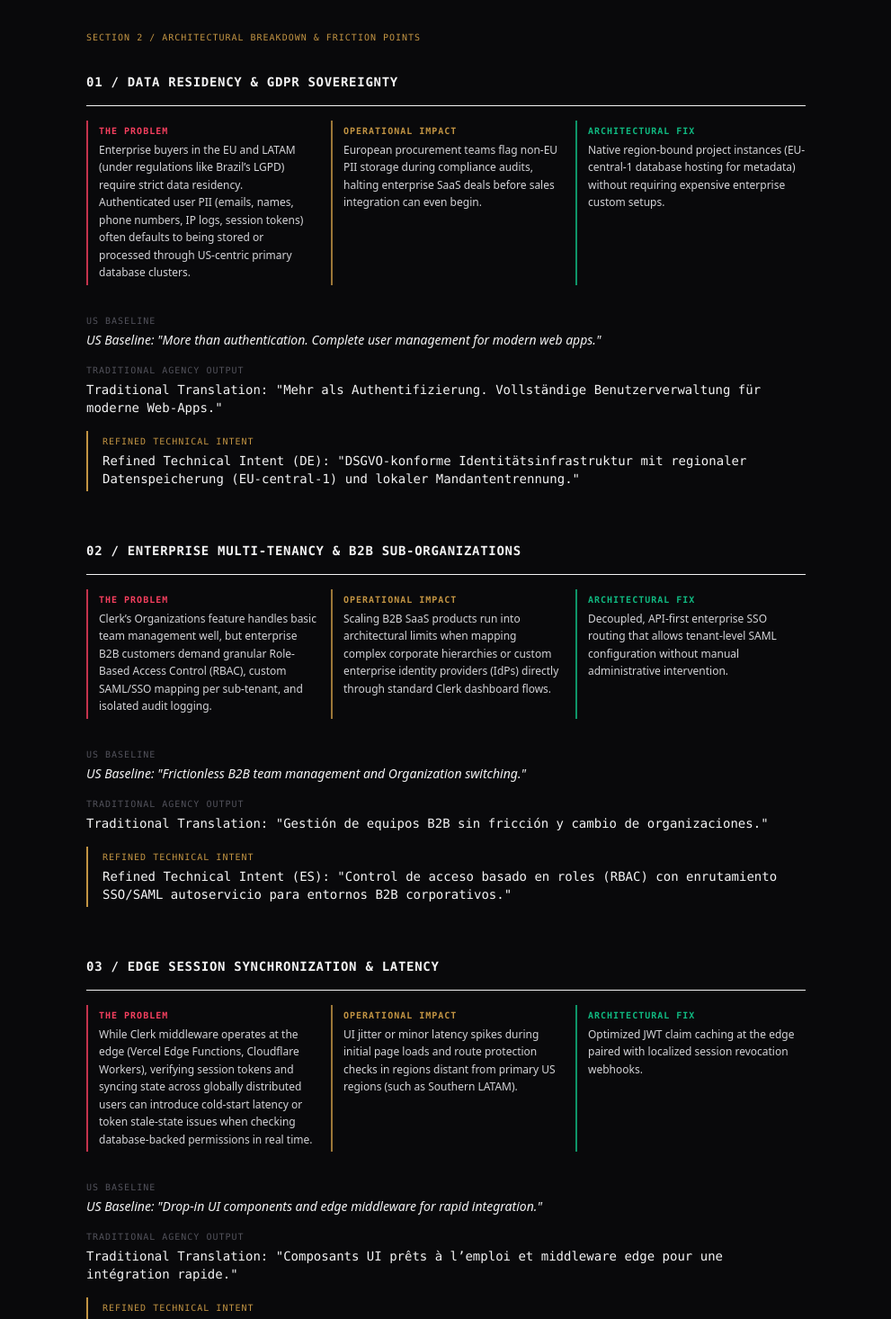
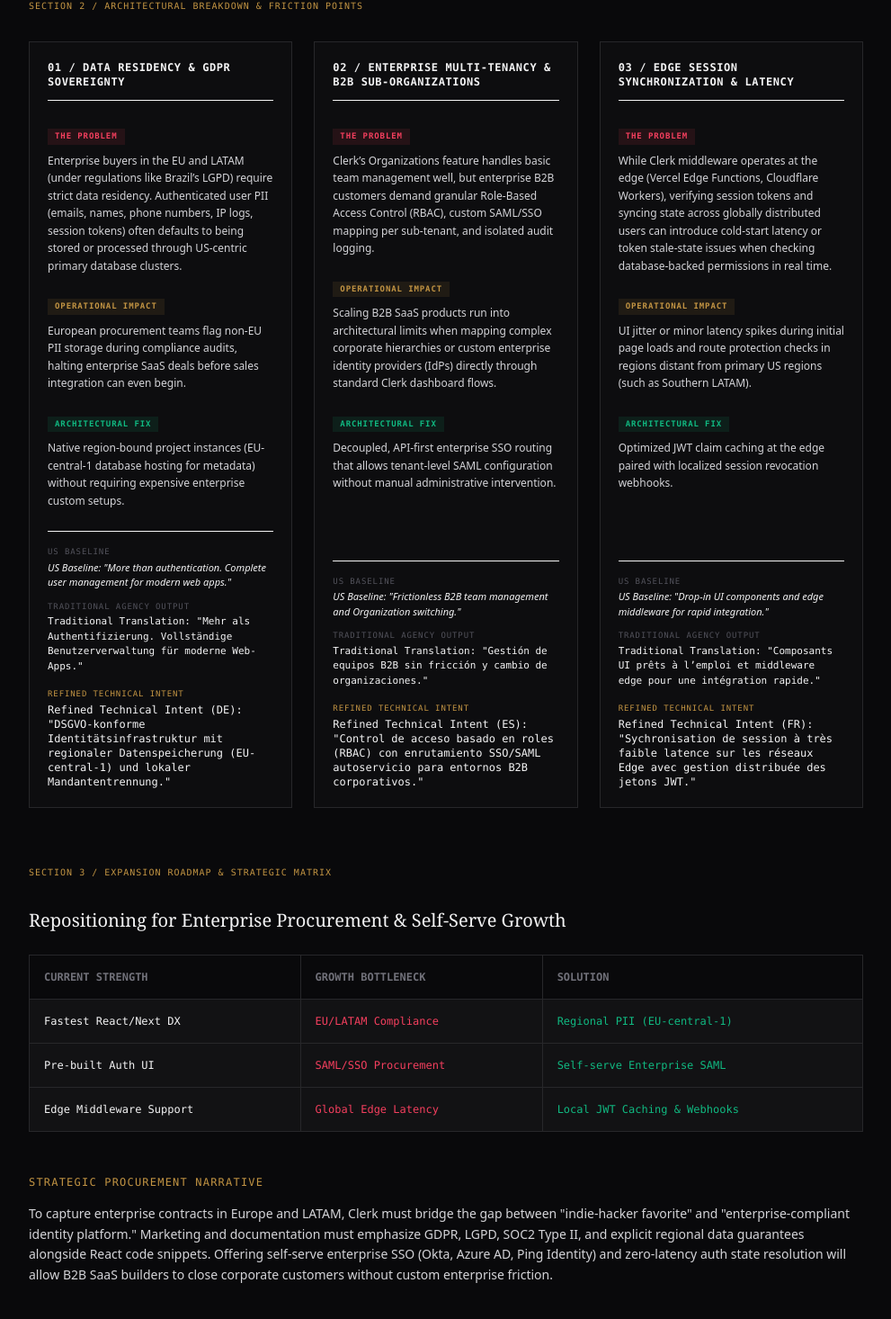
Before and after one commit to veravoxlocalization-create/Front, a Next.js app: page /audits/clerk in a window 1280 px wide. Shown: the part 834-2300 px from the top of the page at 90% size, without its empty margins (144-1135 px from the left). Built offline with nearby package versions, Linux system fonts and the light colour scheme.

Commit message:
Update page.tsx

```diff
--- a/app/audits/clerk/page.tsx
+++ b/app/audits/clerk/page.tsx
@@ -412,9 +412,39 @@
   const [lang, setLang] = useState('en');
   const t = AUDIT_CONTENT[lang] || AUDIT_CONTENT.en;
 
+  const blocks = [
+    {
+      title: t.b1Title,
+      problem: t.b1Problem,
+      impact: t.b1Impact,
+      fix: t.b1Fix,
+      us: t.b1Us,
+      trad: t.b1Trad,
+      refined: t.b1Refined
+    },
+    {
+      title: t.b2Title,
+      problem: t.b2Problem,
+      impact: t.b2Impact,
+      fix: t.b2Fix,
+      us: t.b2Us,
+      trad: t.b2Trad,
+      refined: t.b2Refined
+    },
+    {
+      title: t.b3Title,
+      problem: t.b3Problem,
+      impact: t.b3Impact,
+      fix: t.b3Fix,
+      us: t.b3Us,
+      trad: t.b3Trad,
+      refined: t.b3Refined
+    }
+  ];
+
   return (
     <div className="min-h-screen bg-ink-950 text-bone-100 font-sans selection:bg-signal-gold selection:text-ink-950 print:bg-white print:text-black">
-      {/* GLOBAL PRINT STYLES TO FORCE CLEAN DOCUMENT OUTPUT */}
+      {/* EXPLICIT PRINT UTILITIES TO REMOVE HEADER AND BOTTOM DIRECTORY LINK */}
       <style jsx global>{`
         @media print {
           body {
@@ -424,14 +454,14 @@
           .print\\:hidden {
             display: none !important;
           }
-          .print\\:text-black {
-            color: #000000 !important;
-          }
           .print\\:border-gray-300 {
             border-color: #d1d5db !important;
           }
-          .print\\:bg-gray-50 {
-            background-color: #f9fafb !important;
+          .print\\:bg-white {
+            background-color: #ffffff !important;
+          }
+          .print\\:text-black {
+            color: #000000 !important;
           }
         }
       `}</style>
@@ -470,10 +500,11 @@
         </div>
       </header>
 
-      {/* MAIN CONTENT */}
-      <main className="max-w-4xl mx-auto px-6 md:px-12 pt-12 pb-32 print:pt-0 print:pb-0 print:px-0">
-        {/* AUDIT TITLE & METADATA */}
-        <header className="mb-16">
+      {/* MAIN DOCUMENT BODY */}
+      <main className="max-w-5xl mx-auto px-6 md:px-12 pt-12 pb-32 print:pt-0 print:pb-0 print:px-0">
+
+        {/* DOCUMENT METADATA */}
+        <header className="mb-16 border-b border-ink-800 pb-12 print:border-gray-300">
           <div className="flex items-center gap-3 font-mono text-xs text-signal-green mb-4 print:text-black">
             <span>{t.navTag}</span>
             <span className="text-ink-600 print:text-gray-400">·</span>
@@ -489,7 +520,7 @@
             {t.subtitle}
           </p>
 
-          <div className="grid grid-cols-1 md:grid-cols-3 gap-6 pt-6 border-t border-ink-700 font-mono text-[10px] uppercase tracking-widest text-bone-500 leading-relaxed print:border-gray-300 print:text-gray-600">
+          <div className="grid grid-cols-1 md:grid-cols-3 gap-6 font-mono text-[10px] uppercase tracking-widest text-bone-500 leading-relaxed print:text-gray-600">
             <div>
               <span className="text-bone-300 block mb-1 print:text-black">Client</span>
               {t.client}
@@ -505,12 +536,12 @@
           </div>
         </header>
 
-        {/* SECTION 1: PERSPECTIVE & INTENT */}
+        {/* SECTION 1: PERSPECTIVE */}
         <section className="mb-16">
-          <div className="font-mono text-[10px] uppercase tracking-widest text-signal-gold mb-6 print:text-black print:font-bold">
+          <div className="font-mono text-[10px] uppercase tracking-widest text-signal-gold mb-4 print:text-black print:font-bold">
             {t.s1Title}
           </div>
-          <div className="max-w-none text-bone-300 leading-relaxed space-y-6 print:text-gray-800">
+          <div className="max-w-none text-bone-300 leading-relaxed space-y-4 print:text-gray-800">
             <h2 className="font-display font-semibold text-xl text-bone-100 mb-2 print:text-black">
               {t.overviewHeading}
             </h2>
@@ -523,138 +554,89 @@
           </div>
         </section>
 
-        {/* SECTION 2: ARCHITECTURAL BREAKDOWN */}
+        {/* SECTION 2: CLEAN 3-CARD GRID FOR ARCHITECTURAL BREAKDOWN */}
         <section className="mb-16">
           <div className="font-mono text-[10px] uppercase tracking-widest text-signal-gold mb-8 print:text-black print:font-bold">
             {t.s2Title}
           </div>
 
-          {/* BLOCK 1 */}
-          <div className="mb-14">
-            <h3 className="font-mono text-sm font-semibold uppercase tracking-wider text-bone-100 mb-4 print:text-black">
-              {t.b1Title}
+          <div className="grid grid-cols-1 md:grid-cols-3 gap-6">
+            {blocks.map((item, idx) => (
+              <div
+                key={idx}
+                className="flex flex-col justify-between border border-ink-700 bg-ink-900/50 p-5 rounded-none print:border-gray-300 print:bg-white"
+              >
+                <div>
+                  <h3 className="font-mono text-xs font-semibold uppercase tracking-wider text-bone-100 mb-6 pb-3 border-b border-ink-800 print:text-black print:border-gray-200">
+                    {item.title}
                   </h3>
 
-            {/* REFACTORED: Dynamic Flow Layout replacing the boxy square cards */}
-            <div className="grid grid-cols-1 md:grid-cols-3 gap-4 mb-6 pt-4 border-t border-ink-800 print:border-gray-200">
-              <div className="border-l-2 border-signal-red/80 pl-3 py-1 print:border-red-600">
-                <span className="font-mono text-[10px] uppercase tracking-widest text-signal-red block mb-1 print:text-red-700 font-semibold">{t.lblProblem}</span>
-                <p className="text-xs text-bone-300 leading-relaxed print:text-gray-800">{t.b1Problem}</p>
+                  {/* PROBLEM BLOCK */}
+                  <div className="mb-5">
+                    <span className="inline-block px-2 py-0.5 font-mono text-[9px] uppercase tracking-widest text-signal-red bg-signal-red/10 mb-2 print:bg-red-50 print:text-red-700 print:border print:border-red-200 font-bold">
+                      {t.lblProblem}
+                    </span>
+                    <p className="text-xs text-bone-300 leading-relaxed print:text-gray-800">
+                      {item.problem}
+                    </p>
                   </div>
 
-              <div className="border-l-2 border-signal-gold/80 pl-3 py-1 print:border-amber-500">
-                <span className="font-mono text-[10px] uppercase tracking-widest text-signal-gold block mb-1 print:text-amber-700 font-semibold">{t.lblImpact}</span>
-                <p className="text-xs text-bone-300 leading-relaxed print:text-gray-800">{t.b1Impact}</p>
+                  {/* IMPACT BLOCK */}
+                  <div className="mb-5">
+                    <span className="inline-block px-2 py-0.5 font-mono text-[9px] uppercase tracking-widest text-signal-gold bg-signal-gold/10 mb-2 print:bg-amber-50 print:text-amber-800 print:border print:border-amber-200 font-bold">
+                      {t.lblImpact}
+                    </span>
+                    <p className="text-xs text-bone-300 leading-relaxed print:text-gray-800">
+                      {item.impact}
+                    </p>
                   </div>
 
-              <div className="border-l-2 border-signal-green/80 pl-3 py-1 print:border-emerald-600">
-                <span className="font-mono text-[10px] uppercase tracking-widest text-signal-green block mb-1 print:text-emerald-700 font-semibold">{t.lblFix}</span>
-                <p className="text-xs text-bone-300 leading-relaxed print:text-gray-800">{t.b1Fix}</p>
+                  {/* FIX BLOCK */}
+                  <div className="mb-6">
+                    <span className="inline-block px-2 py-0.5 font-mono text-[9px] uppercase tracking-widest text-signal-green bg-signal-green/10 mb-2 print:bg-emerald-50 print:text-emerald-800 print:border print:border-emerald-200 font-bold">
+                      {t.lblFix}
+                    </span>
+                    <p className="text-xs text-bone-300 leading-relaxed print:text-gray-800">
+                      {item.fix}
+                    </p>
                   </div>
                 </div>
 
-            <div className="space-y-4 pt-2">
+                {/* COPYWRITING NARRATIVE COMPARISON */}
+                <div className="pt-4 border-t border-ink-800 space-y-3 print:border-gray-200">
                   <div>
-                <p className="font-mono text-[10px] uppercase tracking-widest text-bone-600 mb-1 print:text-gray-500">{t.usBaseline}</p>
-                <p className="text-bone-400 italic text-sm print:text-gray-700">{t.b1Us}</p>
+                    <span className="block font-mono text-[9px] uppercase tracking-widest text-bone-600 mb-0.5 print:text-gray-500">
+                      {t.usBaseline}
+                    </span>
+                    <p className="text-[11px] text-bone-400 italic print:text-gray-600">
+                      {item.us}
+                    </p>
                   </div>
 
                   <div>
-                <p className="font-mono text-[10px] uppercase tracking-widest text-bone-600 mb-1 print:text-gray-500">{t.tradAgency}</p>
-                <p className="text-bone-400 text-sm font-mono print:text-gray-700">{t.b1Trad}</p>
+                    <span className="block font-mono text-[9px] uppercase tracking-widest text-bone-600 mb-0.5 print:text-gray-500">
+                      {t.tradAgency}
+                    </span>
+                    <p className="text-[11px] text-bone-400 font-mono print:text-gray-600">
+                      {item.trad}
+                    </p>
                   </div>
 
-              <div className="border-l-2 border-signal-gold pl-4 py-1 print:border-black">
-                <p className="font-mono text-[10px] uppercase tracking-widest text-signal-gold mb-1 print:text-black print:font-bold">{t.refinedIntent}</p>
-                <p className="text-bone-100 font-medium text-sm font-mono print:text-black">{t.b1Refined}</p>
+                  <div className="pt-1">
+                    <span className="block font-mono text-[9px] uppercase tracking-widest text-signal-gold mb-0.5 print:text-black print:font-bold">
+                      {t.refinedIntent}
+                    </span>
+                    <p className="text-xs text-bone-100 font-mono font-medium print:text-black">
+                      {item.refined}
+                    </p>
                   </div>
                 </div>
               </div>
-
-          {/* BLOCK 2 */}
-          <div className="mb-14">
-            <h3 className="font-mono text-sm font-semibold uppercase tracking-wider text-bone-100 mb-4 print:text-black">
-              {t.b2Title}
-            </h3>
-
-            <div className="grid grid-cols-1 md:grid-cols-3 gap-4 mb-6 pt-4 border-t border-ink-800 print:border-gray-200">
-              <div className="border-l-2 border-signal-red/80 pl-3 py-1 print:border-red-600">
-                <span className="font-mono text-[10px] uppercase tracking-widest text-signal-red block mb-1 print:text-red-700 font-semibold">{t.lblProblem}</span>
-                <p className="text-xs text-bone-300 leading-relaxed print:text-gray-800">{t.b2Problem}</p>
-              </div>
-
-              <div className="border-l-2 border-signal-gold/80 pl-3 py-1 print:border-amber-500">
-                <span className="font-mono text-[10px] uppercase tracking-widest text-signal-gold block mb-1 print:text-amber-700 font-semibold">{t.lblImpact}</span>
-                <p className="text-xs text-bone-300 leading-relaxed print:text-gray-800">{t.b2Impact}</p>
-              </div>
-
-              <div className="border-l-2 border-signal-green/80 pl-3 py-1 print:border-emerald-600">
-                <span className="font-mono text-[10px] uppercase tracking-widest text-signal-green block mb-1 print:text-emerald-700 font-semibold">{t.lblFix}</span>
-                <p className="text-xs text-bone-300 leading-relaxed print:text-gray-800">{t.b2Fix}</p>
-              </div>
-            </div>
-
-            <div className="space-y-4 pt-2">
-              <div>
-                <p className="font-mono text-[10px] uppercase tracking-widest text-bone-600 mb-1 print:text-gray-500">{t.usBaseline}</p>
-                <p className="text-bone-400 italic text-sm print:text-gray-700">{t.b2Us}</p>
-              </div>
-
-              <div>
-                <p className="font-mono text-[10px] uppercase tracking-widest text-bone-600 mb-1 print:text-gray-500">{t.tradAgency}</p>
-                <p className="text-bone-400 text-sm font-mono print:text-gray-700">{t.b2Trad}</p>
-              </div>
-
-              <div className="border-l-2 border-signal-gold pl-4 py-1 print:border-black">
-                <p className="font-mono text-[10px] uppercase tracking-widest text-signal-gold mb-1 print:text-black print:font-bold">{t.refinedIntent}</p>
-                <p className="text-bone-100 font-medium text-sm font-mono print:text-black">{t.b2Refined}</p>
-              </div>
-            </div>
-          </div>
-
-          {/* BLOCK 3 */}
-          <div className="mb-14">
-            <h3 className="font-mono text-sm font-semibold uppercase tracking-wider text-bone-100 mb-4 print:text-black">
-              {t.b3Title}
-            </h3>
-
-            <div className="grid grid-cols-1 md:grid-cols-3 gap-4 mb-6 pt-4 border-t border-ink-800 print:border-gray-200">
-              <div className="border-l-2 border-signal-red/80 pl-3 py-1 print:border-red-600">
-                <span className="font-mono text-[10px] uppercase tracking-widest text-signal-red block mb-1 print:text-red-700 font-semibold">{t.lblProblem}</span>
-                <p className="text-xs text-bone-300 leading-relaxed print:text-gray-800">{t.b3Problem}</p>
-              </div>
-
-              <div className="border-l-2 border-signal-gold/80 pl-3 py-1 print:border-amber-500">
-                <span className="font-mono text-[10px] uppercase tracking-widest text-signal-gold block mb-1 print:text-amber-700 font-semibold">{t.lblImpact}</span>
-                <p className="text-xs text-bone-300 leading-relaxed print:text-gray-800">{t.b3Impact}</p>
-              </div>
-
-              <div className="border-l-2 border-signal-green/80 pl-3 py-1 print:border-emerald-600">
-                <span className="font-mono text-[10px] uppercase tracking-widest text-signal-green block mb-1 print:text-emerald-700 font-semibold">{t.lblFix}</span>
-                <p className="text-xs text-bone-300 leading-relaxed print:text-gray-800">{t.b3Fix}</p>
-              </div>
-            </div>
-
-            <div className="space-y-4 pt-2">
-              <div>
-                <p className="font-mono text-[10px] uppercase tracking-widest text-bone-600 mb-1 print:text-gray-500">{t.usBaseline}</p>
-                <p className="text-bone-400 italic text-sm print:text-gray-700">{t.b3Us}</p>
-              </div>
-
-              <div>
-                <p className="font-mono text-[10px] uppercase tracking-widest text-bone-600 mb-1 print:text-gray-500">{t.tradAgency}</p>
-                <p className="text-bone-400 text-sm font-mono print:text-gray-700">{t.b3Trad}</p>
-              </div>
-
-              <div className="border-l-2 border-signal-gold pl-4 py-1 print:border-black">
-                <p className="font-mono text-[10px] uppercase tracking-widest text-signal-gold mb-1 print:text-black print:font-bold">{t.refinedIntent}</p>
-                <p className="text-bone-100 font-medium text-sm font-mono print:text-black">{t.b3Refined}</p>
-              </div>
-            </div>
+            ))}
           </div>
         </section>
 
-        {/* SECTION 3: ROADMAP & MATRIX */}
+        {/* SECTION 3: EXPANSION ROADMAP & MATRIX */}
         <section className="mb-20">
           <div className="font-mono text-[10px] uppercase tracking-widest text-signal-gold mb-8 print:text-black print:font-bold">
             {t.s3Title}
@@ -662,7 +644,6 @@
 
           <h3 className="font-display text-xl text-bone-100 mb-6 print:text-black">{t.s3Heading}</h3>
 
-          {/* MATRIX TABLE */}
           <div className="overflow-x-auto mb-12 border border-ink-700 bg-ink-900 print:bg-white print:border-gray-300">
             <table className="w-full text-left font-mono text-xs border-collapse">
               <thead>
@@ -700,7 +681,7 @@
           </div>
         </section>
 
-        {/* FOOTER NAVIGATION - HIDDEN ON PRINT */}
+        {/* BOTTOM RETURN DIRECTORY LINK - STRICTLY HIDDEN ON PRINT */}
         <div className="mt-32 pt-8 border-t border-ink-700 print:hidden">
           <Link href="/" className="font-mono text-[10px] uppercase tracking-widest text-bone-500 hover:text-signal-gold transition-colors">
             {t.returnDir}
```
Lines whose indentation alone changed are shown as unchanged.
